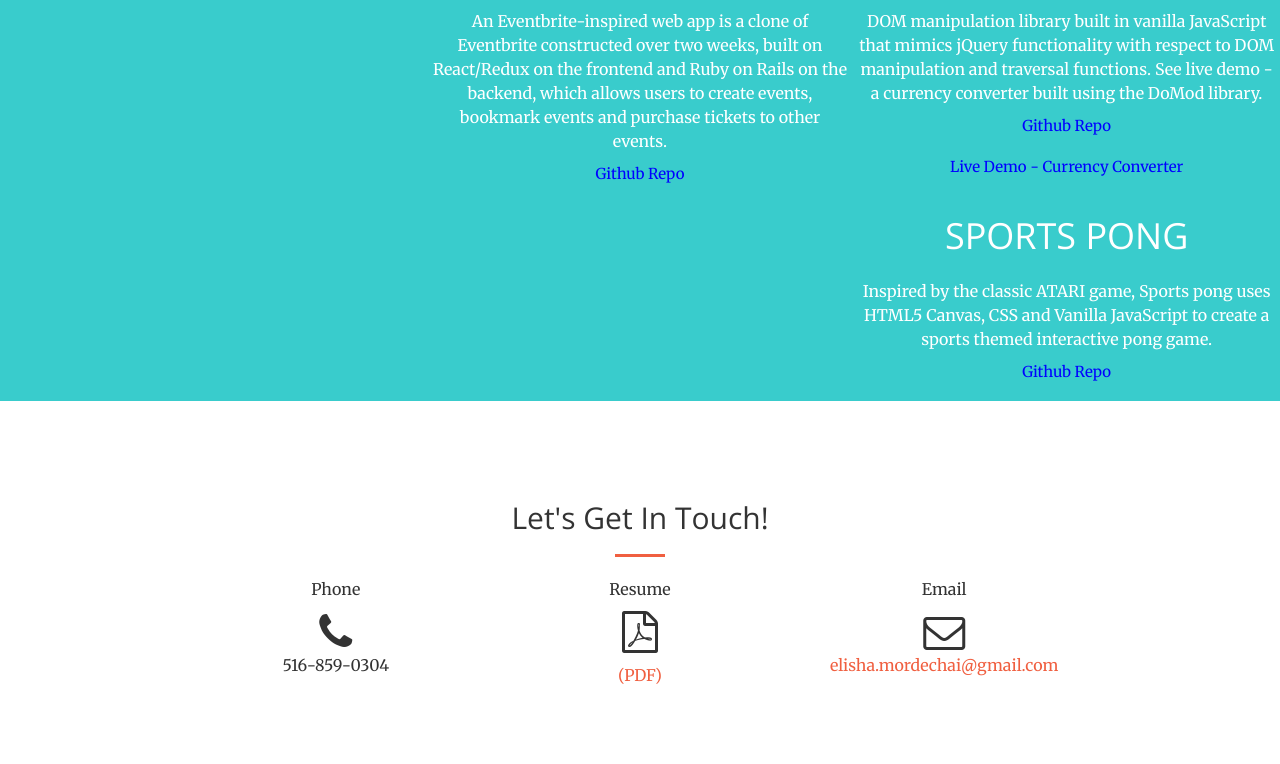
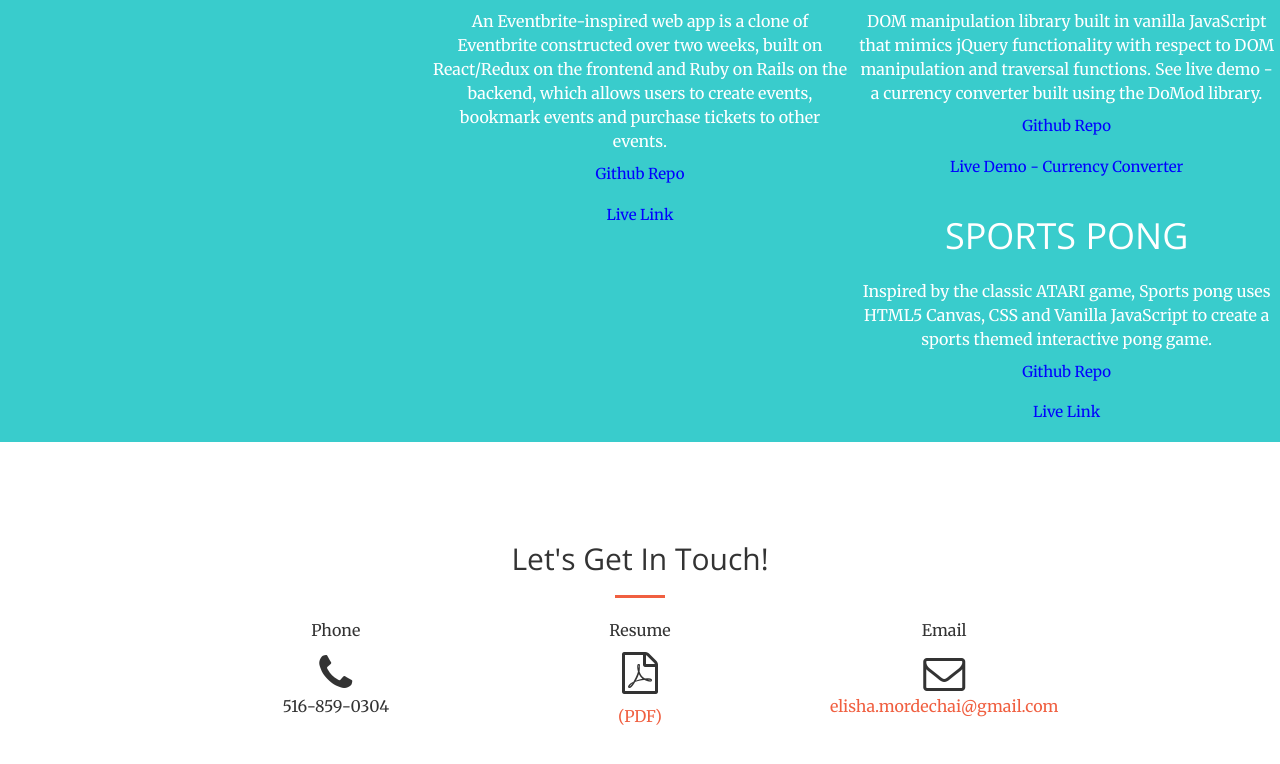
Before and after one commit to Elimor5/Portfolio, a website: page index.html in a window 1280 px wide. Shown: the part 2597-3361 px from the top of the page. Drawn offline with nearby package versions, Linux system fonts and the light colour scheme.

Commit message:
add live links to projects

```diff
--- a/index.html
+++ b/index.html
@@ -214,6 +214,7 @@
                         An Eventbrite-inspired web app is a clone of Eventbrite constructed over two weeks, built on React/Redux on the frontend and Ruby on Rails on the backend, which allows users to create events, bookmark events and purchase tickets to other events.
                       </p>
                       <a target="_blank" class="project-link" href="https://github.com/Elimor5/illumevents"> Github Repo</a>
+                            <a target="_blank" class="project-link" href="http://www.illumevents.site/"> Live Link</a>
                   </div>
                 </div>
                 <div class="col-lg-4 col-sm-6">
@@ -233,7 +234,7 @@
                       Inspired by the classic ATARI game, Sports pong uses HTML5 Canvas, CSS and Vanilla JavaScript to create a sports themed interactive pong game.
                       </p>
                       <a target="_blank" class="project-link" href="https://github.com/Elimor5/Sports-Pong"> Github Repo</a>
-
+                      <a target="_blank" class="project-link" href="https://elimor5.github.io/Sports-Pong/"> Live Link</a>
                     </div>
                 </div>
 
```
